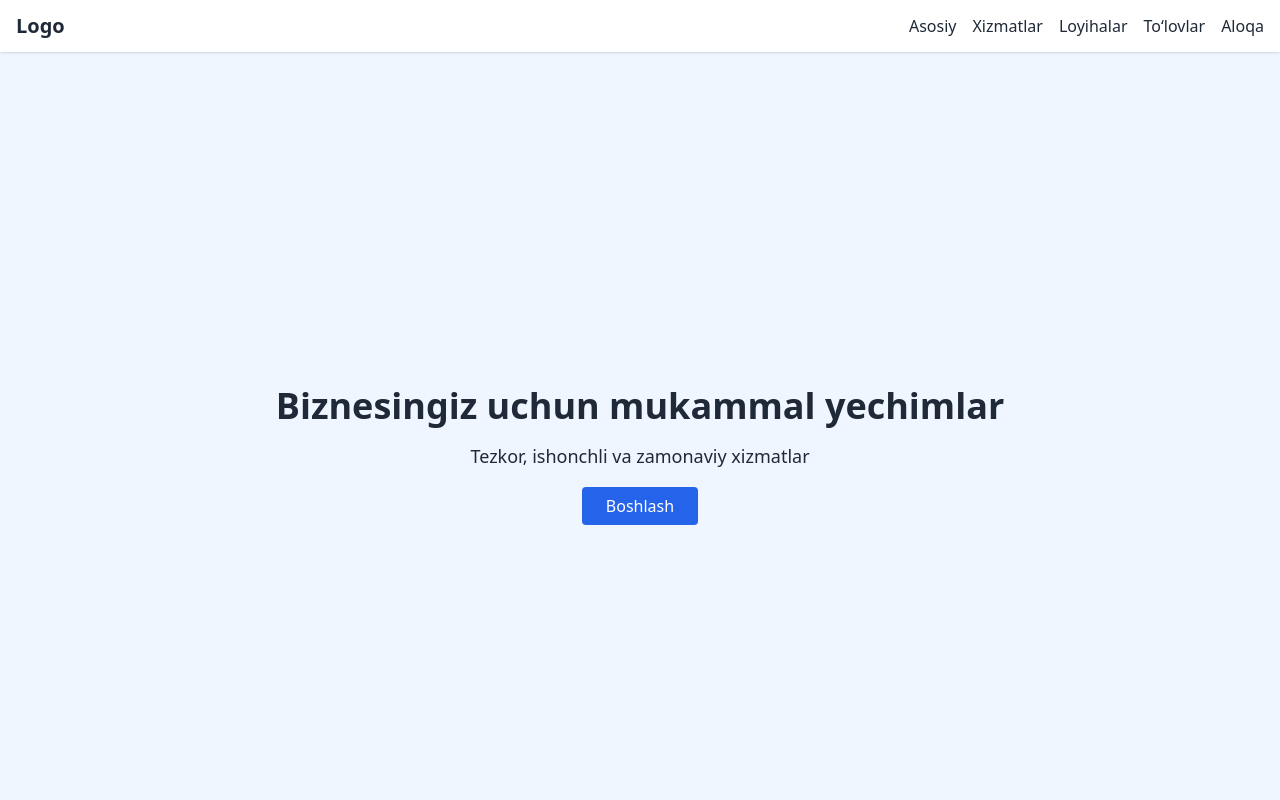
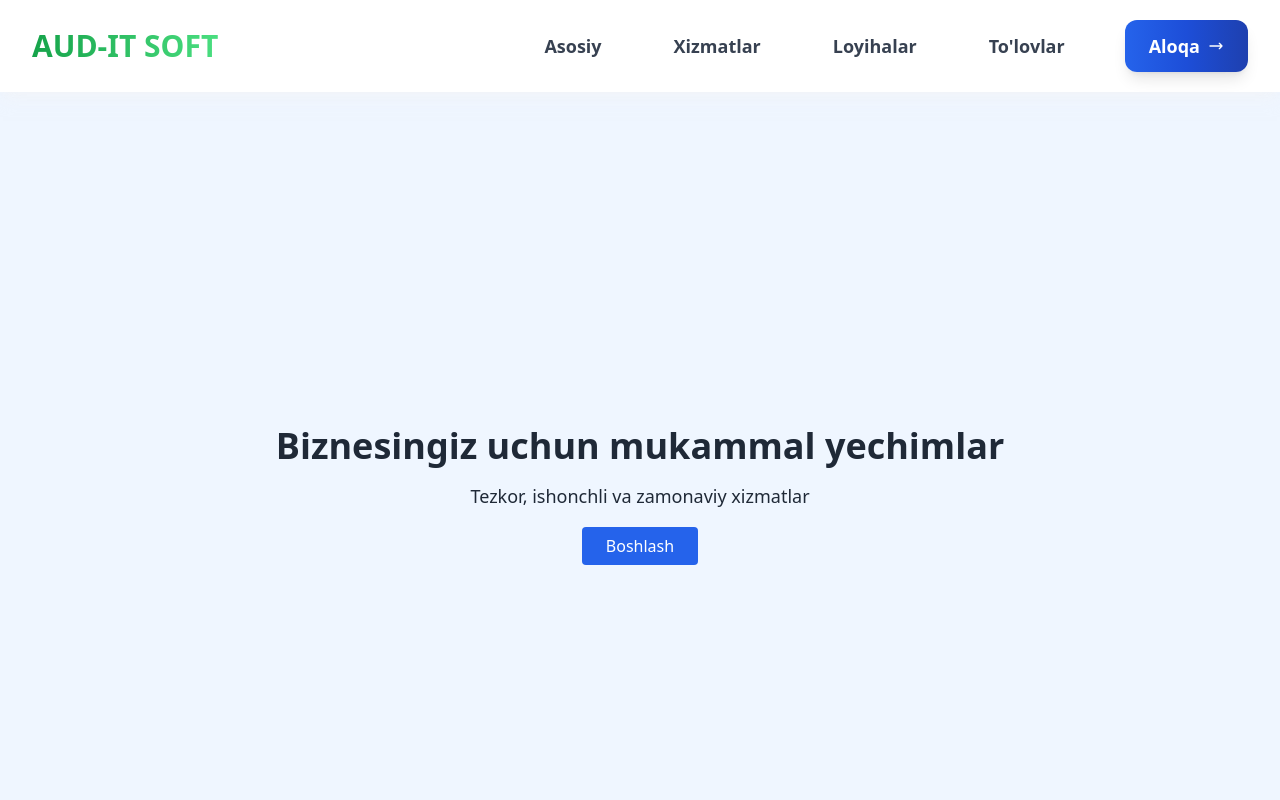
Before and after one commit to boburbekt/audit_landing, a Nuxt app: page / in a window 1280 px wide. Shown: the top 800 px of the page. Built offline with nearby package versions, Linux system fonts and the light colour scheme.

Commit message:
header is ready

```diff
--- a/app.vue
+++ b/app.vue
@@ -62,4 +62,6 @@
 
 <script >
 import Header from './components/header.vue'
+//  AOS.init();
+
 </script>
--- a/components/header.vue
+++ b/components/header.vue
@@ -1,14 +1,111 @@
 <template>
-  <header class="bg-white shadow sticky top-0 z-50">
-    <nav class="max-w-7xl mx-auto flex items-center justify-between px-4 py-3">
-      <NuxtLink to="/" class="text-xl font-bold">Logo</NuxtLink>
-      <div class="space-x-4">
-        <a href="#hero" class="hover:text-blue-600">Asosiy</a>
-        <a href="#xizmatlar" class="hover:text-blue-600">Xizmatlar</a>
-        <a href="#loyihalar" class="hover:text-blue-600">Loyihalar</a>
-        <a href="#tolovlar" class="hover:text-blue-600">To‘lovlar</a>
-        <a href="#aloqa" class="hover:text-blue-600">Aloqa</a>
-      </div>
-    </nav>
+  <header
+    :class="[
+      'bg-white/90 backdrop-blur-lg sticky top-0 z-50 transition-all duration-500',
+      isScrolled ? 'shadow-2xl shadow-gray-200/50 border-b border-gray-100' : 'shadow-lg shadow-gray-100/50'
+    ]"
+  >
+
+  <nav class="max-w-7xl mx-auto flex items-center justify-between px-6 lg:px-8 py-4 lg:py-5">
+    <!-- Logo with modern styling -->
+    <NuxtLink
+      to="/"
+      class="text-2xl lg:text-3xl font-bold bg-gradient-to-r from-green-600  to-green-400 bg-clip-text text-transparent hover:from-green-400 hover:to-green-600 transition-all duration-500 transform hover:scale-105"
+    >
+      AUD-IT SOFT
+    </NuxtLink>
+
+    <!-- Modern Desktop Navigation -->
+    <div class="flex items-center space-x-8 lg:space-x-12">
+      <a
+        href="#hero"
+        class="text-gray-700 hover:text-green-600 font-semibold text-lg transition-all duration-400 relative group px-3 py-2 rounded-lg hover:bg-green-50/80"
+      >
+        Asosiy
+        <!-- Modern animated underline with gradient - starts from text beginning -->
+        <span class="absolute -bottom-1 left-3 w-0 h-1 bg-gradient-to-r from-green-400 via-emerald-500 to-green-600 transition-all duration-400 ease-out group-hover:w-[calc(100%-1.5rem)] rounded-full"></span>
+        <!-- Glow effect -->
+        <span class="absolute -bottom-1 left-3 w-0 h-1 bg-green-400 blur-md opacity-0 transition-all duration-400 ease-out group-hover:w-[calc(100%-1.5rem)] group-hover:opacity-70"></span>
+        <!-- Floating dots animation -->
+        <span class="absolute -top-1 left-1/2 w-1 h-1 bg-green-400 rounded-full opacity-0 transition-all duration-500 group-hover:opacity-100 group-hover:-translate-y-2 group-hover:animate-bounce"></span>
+      </a>
+
+      <a
+        href="#xizmatlar"
+        class="text-gray-700 hover:text-green-600 font-semibold text-lg transition-all duration-400 relative group px-3 py-2 rounded-lg hover:bg-green-50/80"
+      >
+        Xizmatlar
+        <!-- Modern animated underline with gradient - starts from text beginning -->
+        <span class="absolute -bottom-1 left-3 w-0 h-1 bg-gradient-to-r from-green-400 via-emerald-500 to-green-600 transition-all duration-400 ease-out group-hover:w-[calc(100%-1.5rem)] rounded-full"></span>
+        <!-- Glow effect -->
+        <span class="absolute -bottom-1 left-3 w-0 h-1 bg-green-400 blur-md opacity-0 transition-all duration-400 ease-out group-hover:w-[calc(100%-1.5rem)] group-hover:opacity-70"></span>
+        <!-- Floating dots animation -->
+        <span class="absolute -top-1 left-1/2 w-1 h-1 bg-green-400 rounded-full opacity-0 transition-all duration-500 group-hover:opacity-100 group-hover:-translate-y-2 group-hover:animate-bounce delay-75"></span>
+      </a>
+
+      <a
+        href="#loyihalar"
+        class="text-gray-700 hover:text-green-600 font-semibold text-lg transition-all duration-400 relative group px-3 py-2 rounded-lg hover:bg-green-50/80"
+      >
+        Loyihalar
+        <!-- Modern animated underline with gradient - starts from text beginning -->
+        <span class="absolute -bottom-1 left-3 w-0 h-1 bg-gradient-to-r from-green-400 via-emerald-500 to-green-600 transition-all duration-400 ease-out group-hover:w-[calc(100%-1.5rem)] rounded-full"></span>
+        <!-- Glow effect -->
+        <span class="absolute -bottom-1 left-3 w-0 h-1 bg-green-400 blur-md opacity-0 transition-all duration-400 ease-out group-hover:w-[calc(100%-1.5rem)] group-hover:opacity-70"></span>
+        <!-- Floating dots animation -->
+        <span class="absolute -top-1 left-1/2 w-1 h-1 bg-green-400 rounded-full opacity-0 transition-all duration-500 group-hover:opacity-100 group-hover:-translate-y-2 group-hover:animate-bounce delay-150"></span>
+      </a>
+
+      <a
+        href="#tolovlar"
+        class="text-gray-700 hover:text-green-600 font-semibold text-lg transition-all duration-400 relative group px-3 py-2 rounded-lg hover:bg-green-50/80"
+      >
+        To'lovlar
+        <!-- Modern animated underline with gradient - starts from text beginning -->
+        <span class="absolute -bottom-1 left-3 w-0 h-1 bg-gradient-to-r from-green-400 via-emerald-500 to-green-600 transition-all duration-400 ease-out group-hover:w-[calc(100%-1.5rem)] rounded-full"></span>
+        <!-- Glow effect -->
+        <span class="absolute -bottom-1 left-3 w-0 h-1 bg-green-400 blur-md opacity-0 transition-all duration-400 ease-out group-hover:w-[calc(100%-1.5rem)] group-hover:opacity-70"></span>
+        <!-- Floating dots animation -->
+        <span class="absolute -top-1 left-1/2 w-1 h-1 bg-green-400 rounded-full opacity-0 transition-all duration-500 group-hover:opacity-100 group-hover:-translate-y-2 group-hover:animate-bounce delay-200"></span>
+      </a>
+
+      <!-- Premium CTA Button -->
+      <a
+        href="#aloqa"
+        class="relative group bg-gradient-to-r from-blue-600 via-blue-700 to-blue-800 text-white px-6 py-3 rounded-xl font-semibold text-lg transition-all duration-500 hover:from-green-500 hover:via-green-600 hover:to-emerald-700 hover:scale-110 hover:rotate-1 shadow-lg hover:shadow-2xl hover:shadow-green-500/25 overflow-hidden"
+      >
+        <!-- Animated background overlay -->
+        <span class="absolute inset-0 bg-gradient-to-r from-green-400 to-emerald-600 opacity-0 group-hover:opacity-100 transition-opacity duration-500"></span>
+        <!-- Shimmer effect -->
+        <span class="absolute inset-0 -skew-x-12 bg-gradient-to-r from-transparent via-white/20 to-transparent -translate-x-full group-hover:translate-x-full transition-transform duration-1000"></span>
+        <!-- Button text -->
+        <span class="relative z-10 flex items-center space-x-2">
+          <span>Aloqa</span>
+          <svg class="w-4 h-4 transform group-hover:translate-x-1 transition-transform duration-300" fill="none" stroke="currentColor" viewBox="0 0 24 24">
+            <path stroke-linecap="round" stroke-linejoin="round" stroke-width="2" d="M17 8l4 4m0 0l-4 4m4-4H3"></path>
+          </svg>
+        </span>
+      </a>
+    </div>
+  </nav>
+
   </header>
 </template>
+
+<script setup>
+import { ref, onMounted, onUnmounted } from 'vue'
+
+const isScrolled = ref(false)
+
+const handleScroll = () => {
+  isScrolled.value = window.scrollY > 50
+}
+
+onMounted(() => {
+  window.addEventListener('scroll', handleScroll)
+})
+
+onUnmounted(() => {
+  window.removeEventListener('scroll', handleScroll)
+})
+</script>
--- a/nuxt.config.ts
+++ b/nuxt.config.ts
@@ -3,4 +3,12 @@ export default defineNuxtConfig({
   css: ['@/assets/css/tailwind.css'],
   compatibilityDate: '2025-05-15',
   devtools: { enabled: false },
+  app: {
+    head: {
+      title: 'AUD-IT SOFT',
+      link: [
+        { rel: 'icon', type: 'image/x-icon', href: './favicon.ico' }
+      ]
+    },
+  }
 })
--- a/package.json
+++ b/package.json
@@ -10,6 +10,7 @@
     "postinstall": "nuxt prepare"
   },
   "dependencies": {
+    "aos": "^2.3.4",
     "nuxt": "^3.17.5",
     "vue": "^3.5.16",
     "vue-router": "^4.5.1"
```
Also changed, not shown: 2 other files (tests, documents, lock files or other folders).
